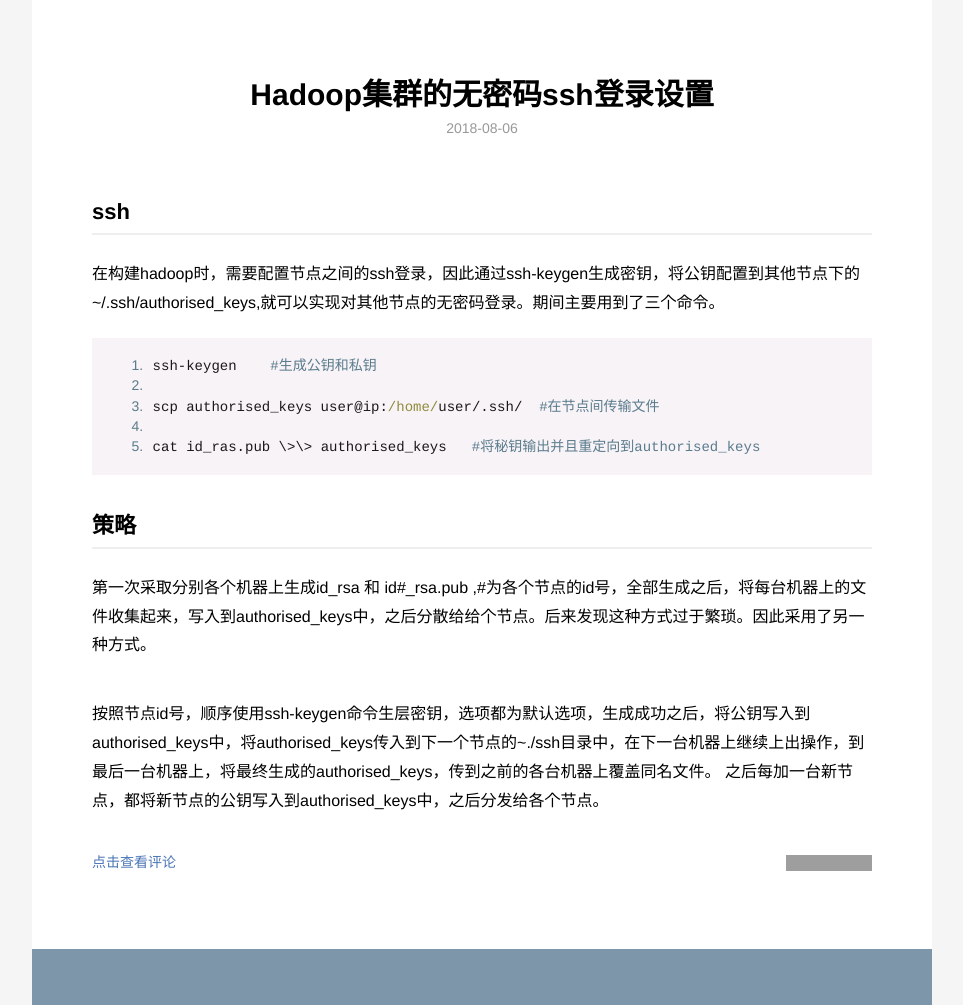
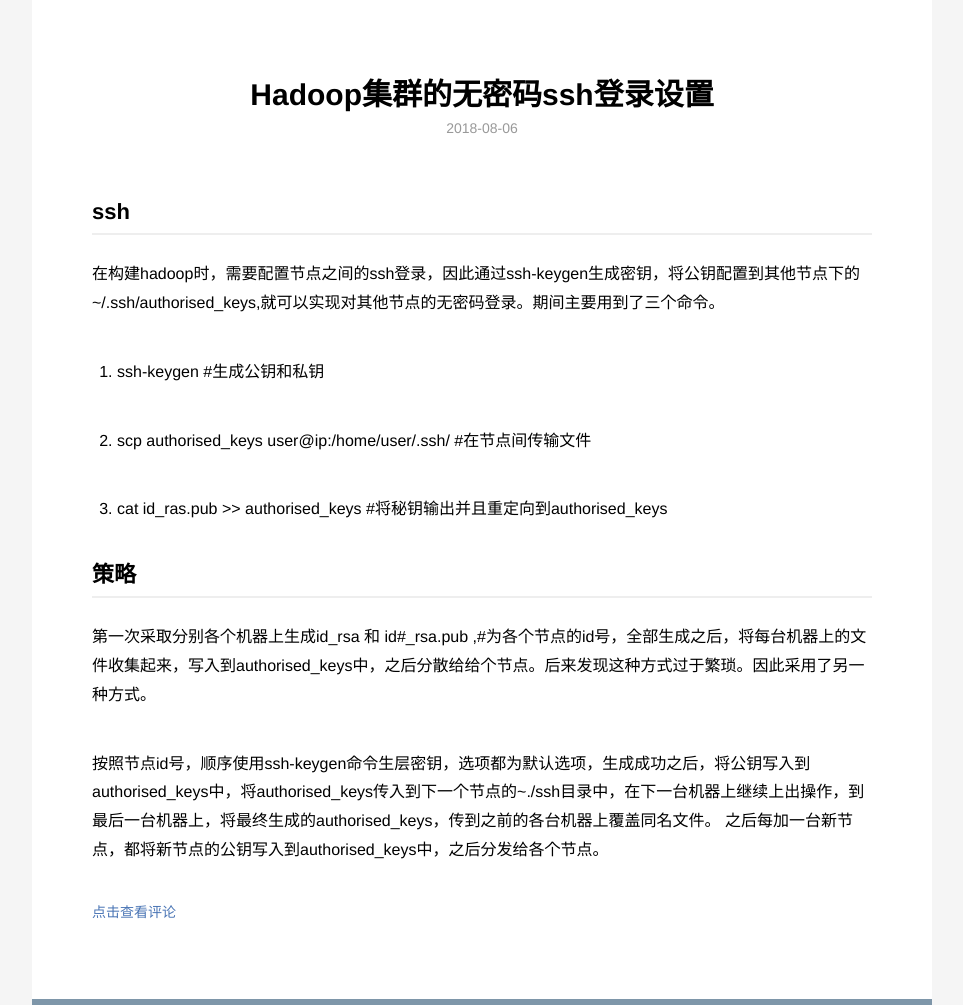
Before and after one commit to Jevade/.GitHub.io, a Jekyll site: the page built from _posts/2018-08-06-Hadoop集群的无密码ssh登录设置.md, in a window 1280 px wide, cut to the strip 0-1005 px from the top of the page. Shown: the whole strip, without its empty margins (158-1121 px from the left). Built offline with Jekyll 4.4.1, drawn with Linux system fonts in a browser that asks for light colours; some of the changed lines change nothing that is shown; grey boxes are pictures that could not be loaded.

Commit message:
修改序号

```diff
--- a/_posts/2018-08-06-Hadoop集群的无密码ssh登录设置.md
+++ b/_posts/2018-08-06-Hadoop集群的无密码ssh登录设置.md
@@ -9,11 +9,11 @@
 在构建hadoop时，需要配置节点之间的ssh登录，因此通过ssh-keygen生成密钥，将公钥配置到其他节点下的\~/.ssh/authorised\_keys,就可以实现对其他节点的无密码登录。期间主要用到了三个命令。
 
 
-    ssh-keygen    #生成公钥和私钥
+1. ssh-keygen    #生成公钥和私钥
 
-    scp authorised_keys user@ip:/home/user/.ssh/  #在节点间传输文件
+2. scp authorised_keys user@ip:/home/user/.ssh/  #在节点间传输文件
 
-    cat id_ras.pub \>\> authorised_keys   #将秘钥输出并且重定向到authorised_keys
+3. cat id_ras.pub \>\> authorised_keys   #将秘钥输出并且重定向到authorised_keys
 
 
 ## 策略
```
